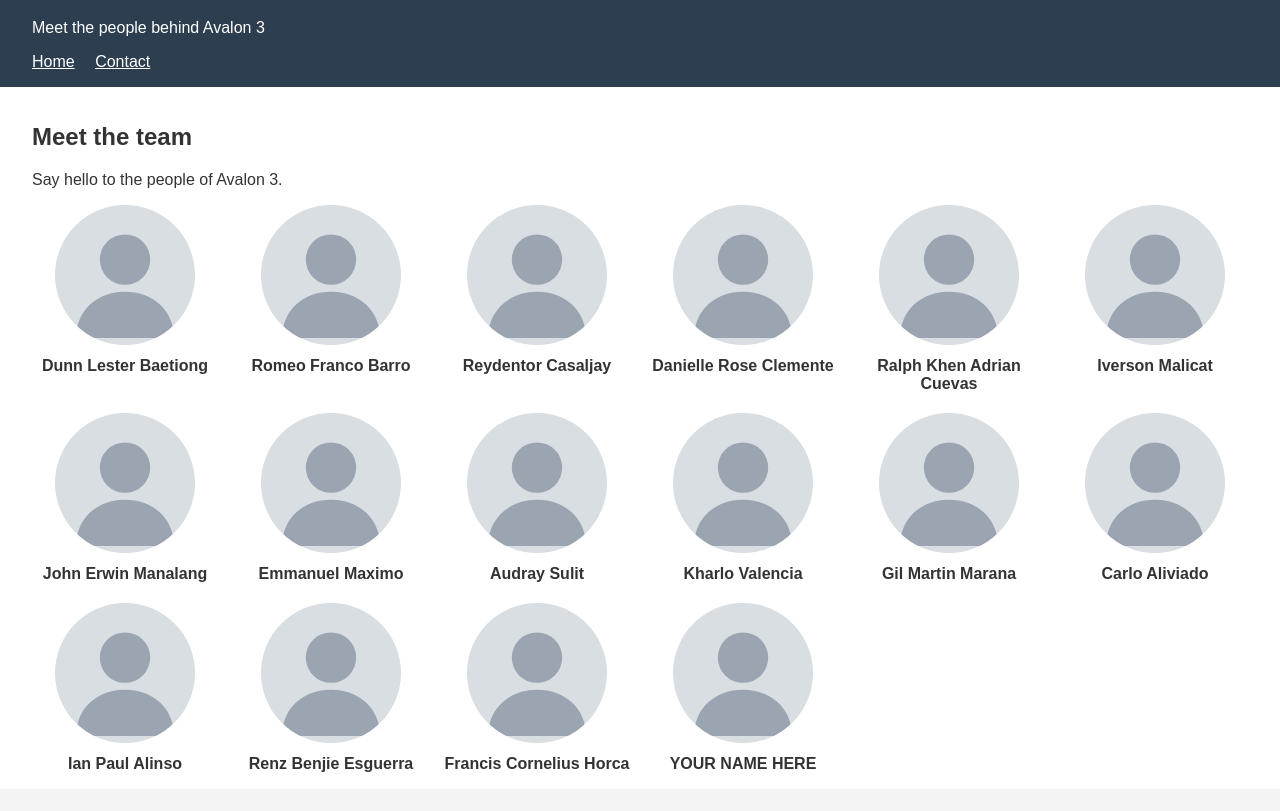
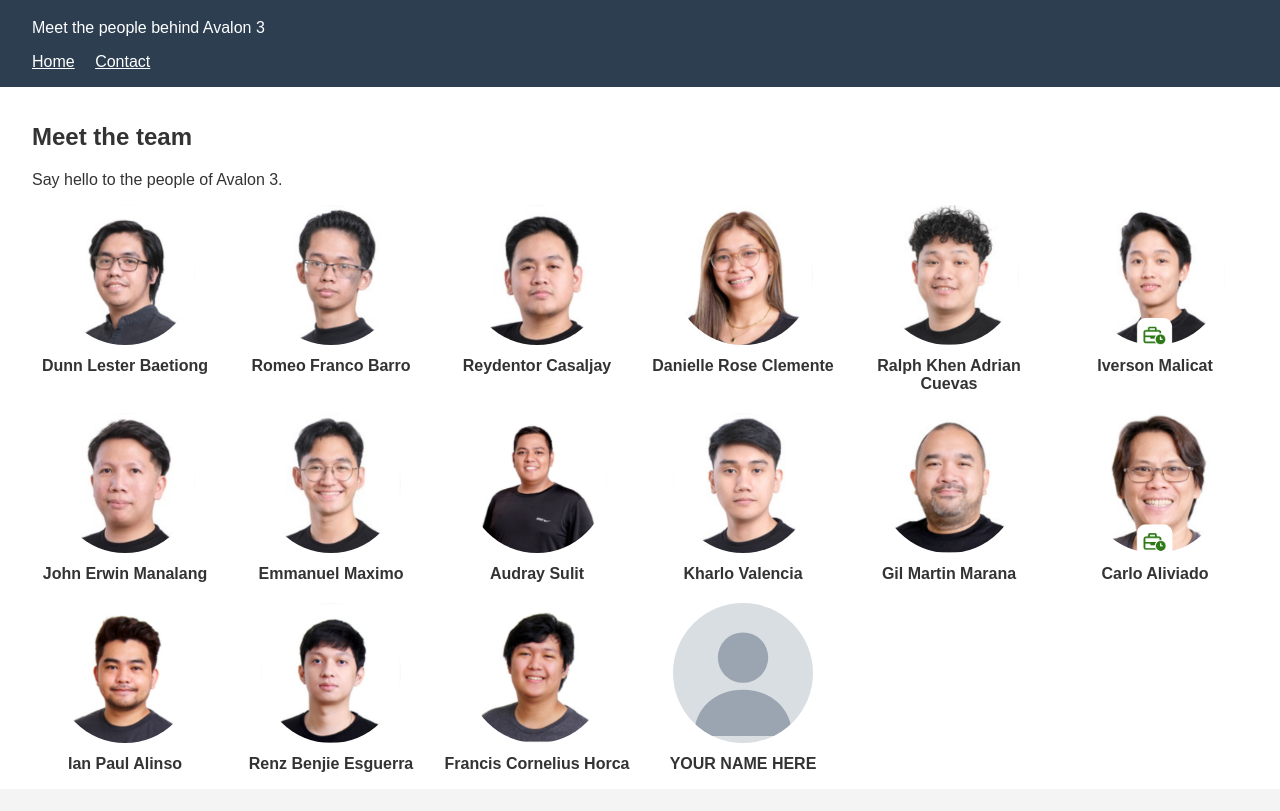
Before and after one commit to RomeoFrancoBarro/Git-Baselining, a plain HTML site: page index.html in a window 1280 px wide. Shown: the part 77-888 px from the top of the page. Drawn offline with Linux system fonts and the light colour scheme.

Commit message:
Add team photos

```diff
--- a/index.html
+++ b/index.html
@@ -19,63 +19,63 @@
     <p>Say hello to the people of Avalon 3.</p>
     <div class="team">
       <div class="member">
-        <img src="images/placeholder.svg" alt="Photo of Dunn Lester Baetiong">
+        <img src="images/dunn-lester-baetiong.png" alt="Photo of Dunn Lester Baetiong">
         <p class="name">Dunn Lester Baetiong</p>
       </div>
       <div class="member">
-        <img src="images/placeholder.svg" alt="Photo of Romeo Franco Barro">
+        <img src="images/romeo-franco-barro.png" alt="Photo of Romeo Franco Barro">
         <p class="name">Romeo Franco Barro</p>
       </div>
       <div class="member">
-        <img src="images/placeholder.svg" alt="Photo of Reydentor Casaljay">
+        <img src="images/reydentor-casaljay.png" alt="Photo of Reydentor Casaljay">
         <p class="name">Reydentor Casaljay</p>
       </div>
       <div class="member">
-        <img src="images/placeholder.svg" alt="Photo of Danielle Rose Clemente">
+        <img src="images/danielle-rose-clemente.png" alt="Photo of Danielle Rose Clemente">
         <p class="name">Danielle Rose Clemente</p>
       </div>
       <div class="member">
-        <img src="images/placeholder.svg" alt="Photo of Ralph Khen Adrian Cuevas">
+        <img src="images/ralph-khen-adrian-cuevas.png" alt="Photo of Ralph Khen Adrian Cuevas">
         <p class="name">Ralph Khen Adrian Cuevas</p>
       </div>
       <div class="member">
-        <img src="images/placeholder.svg" alt="Photo of Iverson Malicat">
+        <img src="images/iverson-malicat.png" alt="Photo of Iverson Malicat">
         <p class="name">Iverson Malicat</p>
       </div>
       <div class="member">
-        <img src="images/placeholder.svg" alt="Photo of John Erwin Manalang">
+        <img src="images/john-erwin-manalang.png" alt="Photo of John Erwin Manalang">
         <p class="name">John Erwin Manalang</p>
       </div>
       <div class="member">
-        <img src="images/placeholder.svg" alt="Photo of Emmanuel Maximo">
+        <img src="images/emmanuel-maximo.png" alt="Photo of Emmanuel Maximo">
         <p class="name">Emmanuel Maximo</p>
       </div>
       <div class="member">
-        <img src="images/placeholder.svg" alt="Photo of Audray Sulit">
+        <img src="images/audray-sulit.png" alt="Photo of Audray Sulit">
         <p class="name">Audray Sulit</p>
       </div>
       <div class="member">
-        <img src="images/placeholder.svg" alt="Photo of Kharlo Valencia">
+        <img src="images/kharlo-valencia.png" alt="Photo of Kharlo Valencia">
         <p class="name">Kharlo Valencia</p>
       </div>
       <div class="member">
-        <img src="images/placeholder.svg" alt="Photo of Gil Martin Marana">
+        <img src="images/gil-martin-marana.png" alt="Photo of Gil Martin Marana">
         <p class="name">Gil Martin Marana</p>
       </div>
       <div class="member">
-        <img src="images/placeholder.svg" alt="Photo of Carlo Aliviado">
+        <img src="images/carlo-aliviado.png" alt="Photo of Carlo Aliviado">
         <p class="name">Carlo Aliviado</p>
       </div>
       <div class="member">
-        <img src="images/placeholder.svg" alt="Photo of Ian Paul Alinso">
+        <img src="images/ian-paul-alinso.png" alt="Photo of Ian Paul Alinso">
         <p class="name">Ian Paul Alinso</p>
       </div>
       <div class="member">
-        <img src="images/placeholder.svg" alt="Photo of Renz Benjie Esguerra">
+        <img src="images/renz-benjie-esguerra.png" alt="Photo of Renz Benjie Esguerra">
         <p class="name">Renz Benjie Esguerra</p>
       </div>
       <div class="member">
-        <img src="images/placeholder.svg" alt="Photo of Francis Cornelius Horca">
+        <img src="images/francis-cornelius-horca.png" alt="Photo of Francis Cornelius Horca">
         <p class="name">Francis Cornelius Horca</p>
       </div>
       <!-- NEW MEMBERS: copy the block below, put your name and your photo, then open a PR -->
```
Also changed, not shown: images/audray-sulit.png (added), images/carlo-aliviado.png (added), images/danielle-rose-clemente.png (added), images/dunn-lester-baetiong.png (added), images/emmanuel-maximo.png (added), images/francis-cornelius-horca.png (added), images/gil-martin-marana.png (added), images/ian-paul-alinso.png (added), images/iverson-malicat.png (added), images/john-erwin-manalang.png (added), images/kharlo-valencia.png (added), images/ralph-khen-adrian-cuevas.png (added), images/renz-benjie-esguerra.png (added), images/reydentor-casaljay.png (added), 1 more files.
